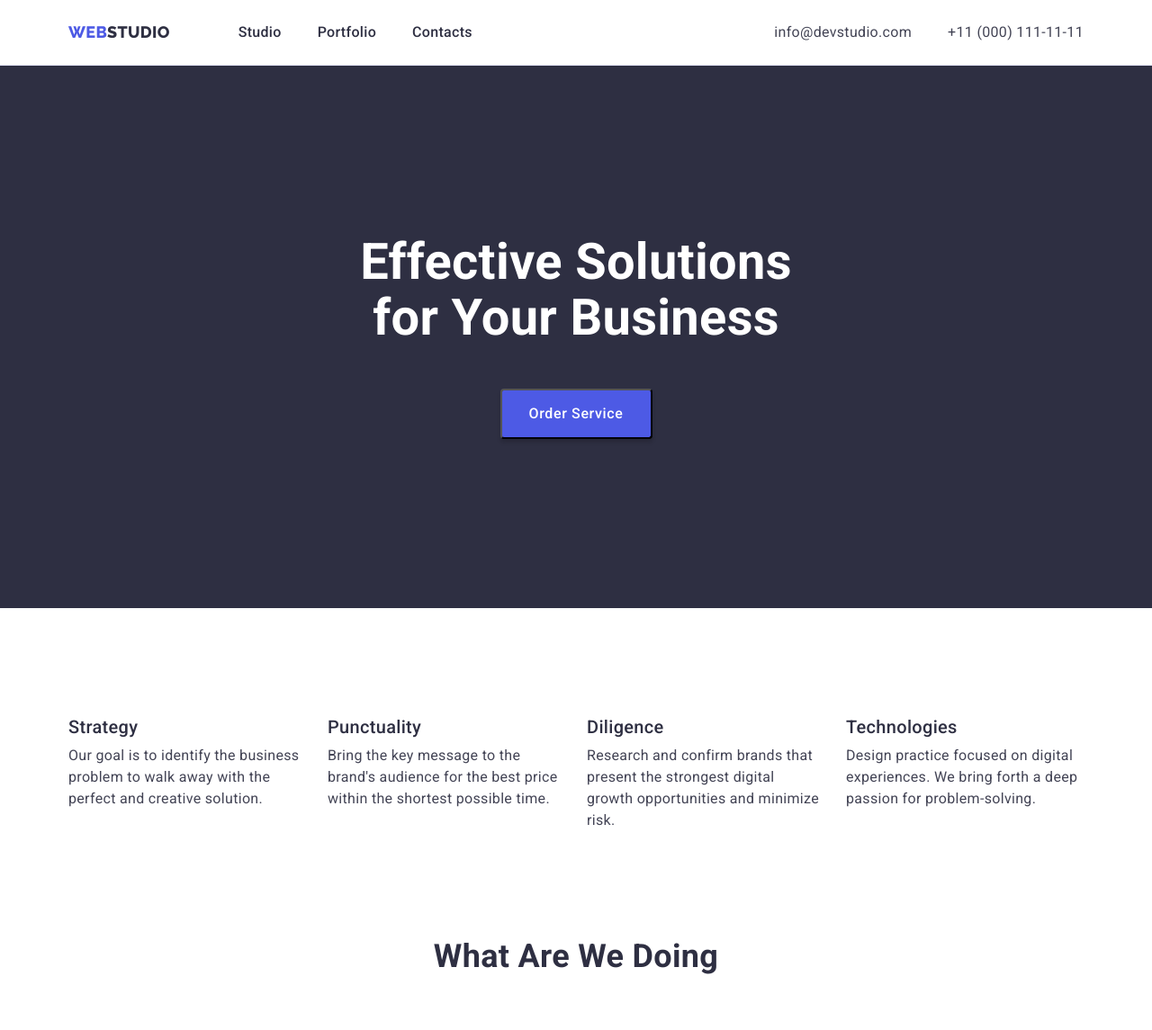
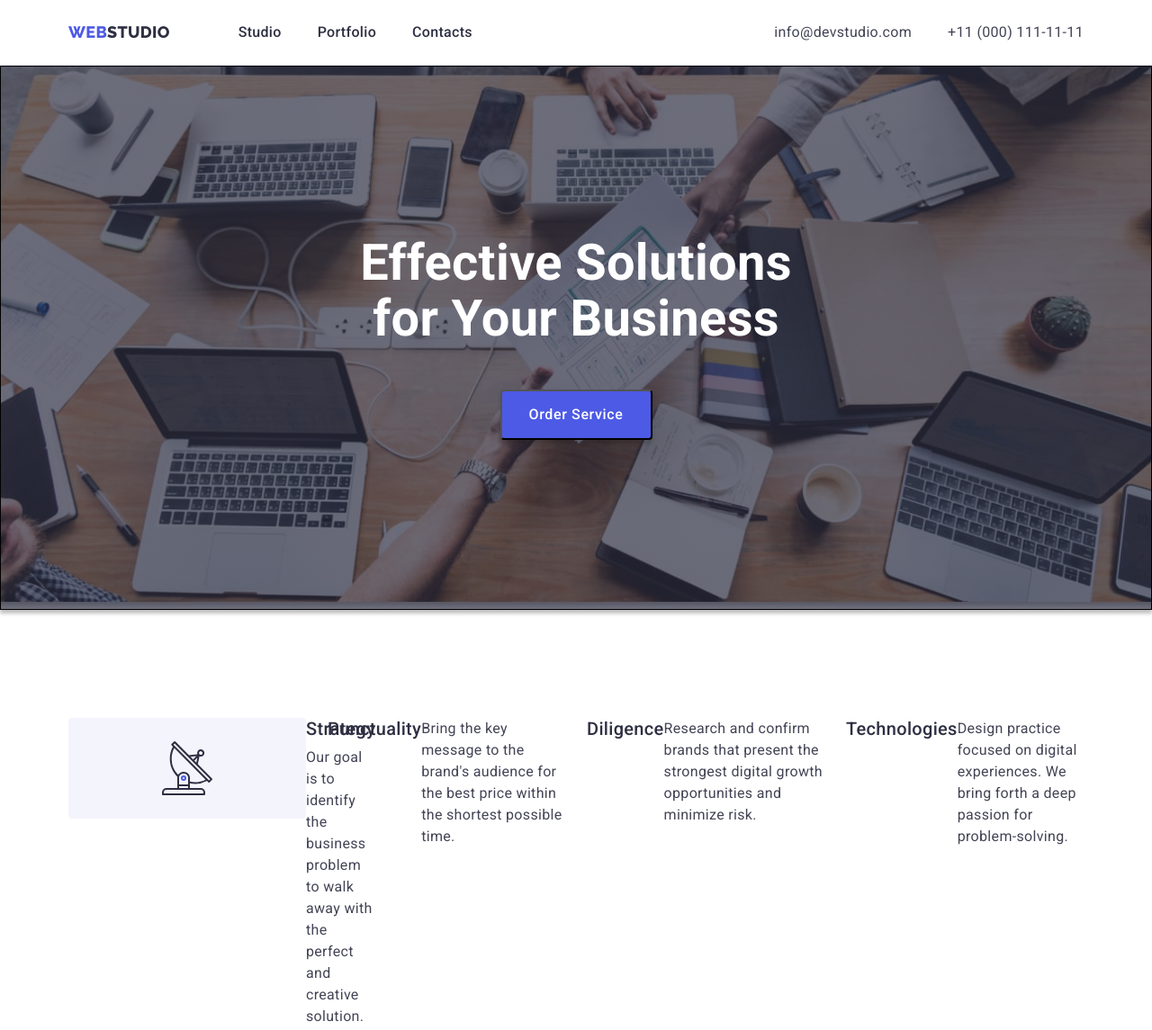
Before and after one commit to mykolaromanets/goit-homework4-romanets, a plain HTML site: page index.html in a window 1280 px wide. Shown: the top 1145 px of the page at 90% size. Drawn offline with nearby package versions, Linux system fonts and the light colour scheme.

Commit message:
make fisrt icon

```diff
--- a/css/styles.css
+++ b/css/styles.css
@@ -6,6 +6,10 @@
   --secondary-bg-color: #f4f4fd;
   --footer-text-color: #e7e9fc;
   --btn-focus-color: #404bbf;
+  --bg-gradient-color: linear-gradient(
+    rgba(46, 47, 66, 0.7),
+    rgba(46, 47, 66, 0.7)
+  );
 }
 
 /* RESET */
@@ -137,6 +141,16 @@ address {
   padding: 188px 0;
 }
 
+.hero-wrap {
+  background-color: rgba(46, 47, 66, 0.7);
+  border: 1px solid #000000;
+  box-shadow: 0px 4px 4px rgba(0, 0, 0, 0.25);
+  background-image: var(--bg-gradient-color), url(../images/people-office.jpg);
+  background-repeat: no-repeat;
+  background-position: center;
+  background-size: cover;
+}
+
 .hero-title {
   color: var(--main-bg-colour);
 
@@ -228,6 +242,23 @@ address {
 
 .services-item {
   width: calc((100% - 72px) / 4);
+  display: flex;
+}
+
+.icon-border {
+  width: 264px;
+  height: 112px;
+  background: #f4f4fd;
+  border-radius: 4px;
+  display: flex;
+  align-items: center;
+  justify-content: center;
+  flex-shrink: 0;
+}
+
+.services-icon {
+  width: 60px;
+  height: 64px;
 }
 
 .section-exapmles {
--- a/index.html
+++ b/index.html
@@ -48,7 +48,7 @@
       </div>
     </header>
     <main>
-      <section class="section-hero">
+      <section class="section-hero hero-wrap">
         <div class="container">
           <h1 class="hero-title">Effective Solutions for Your Business</h1>
           <button type="button" class="hero-button">Order Service</button>
@@ -59,11 +59,18 @@
           <h2 class="visually-hidden">Our services</h2>
           <ul class="services-list">
             <li class="services-item">
-              <h3 class="section-subtitle">Strategy</h3>
-              <p class="section-text">
-                Our goal is to identify the business problem to walk away with
-                the perfect and creative solution.
-              </p>
+              <div class="icon-border">
+                <svg class="services-icon">
+                  <use href="./images/symbol-defs.svg#icon-antenna"></use>
+                </svg>
+              </div>
+              <div class="services-info">
+                <h3 class="section-subtitle">Strategy</h3>
+                <p class="section-text">
+                  Our goal is to identify the business problem to walk away with
+                  the perfect and creative solution.
+                </p>
+              </div>
             </li>
             <li class="services-item">
               <h3 class="section-subtitle">Punctuality</h3>
```
Also changed, not shown: images/people-office.jpg (added), images/symbol-defs.svg (added).
